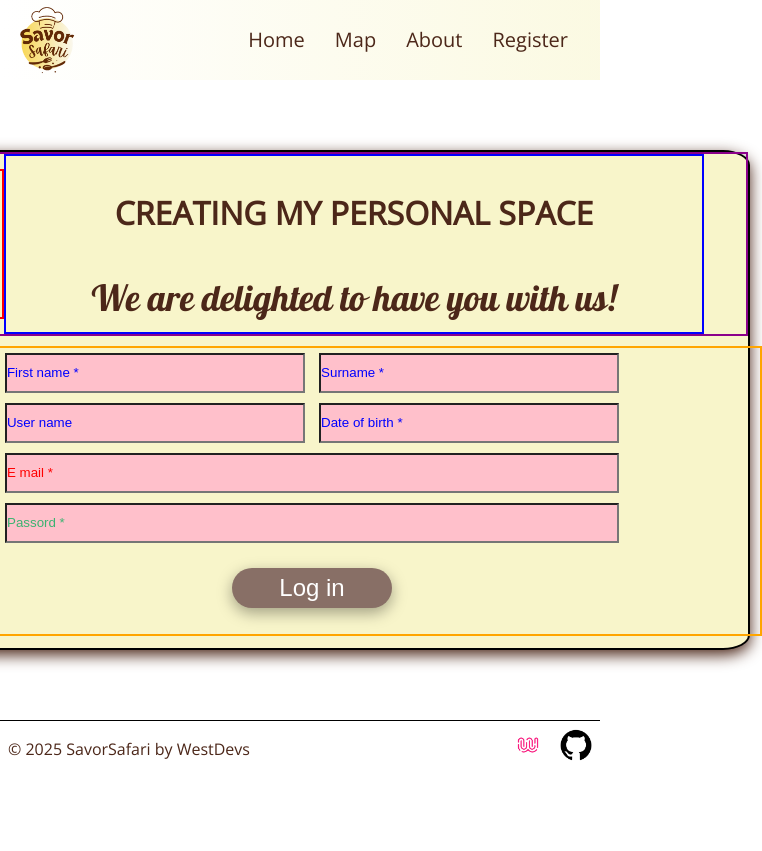
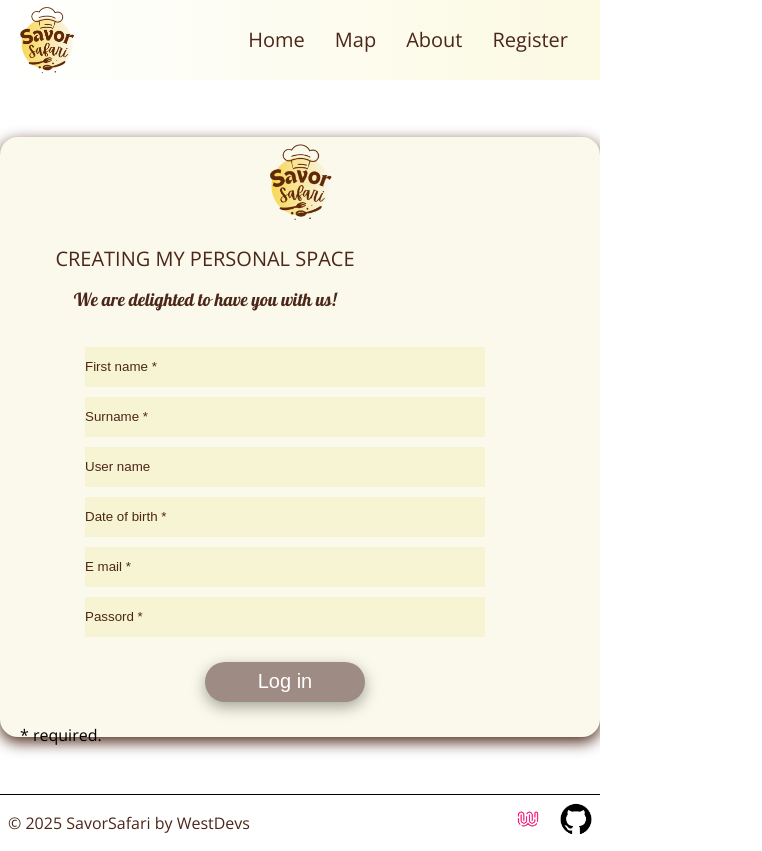
Before and after one commit to wildcodeschool-2025-03/JS-WestDevs-P2-SavorSafari, a React (Vite) app in the folder client/: page /create-User-Space in a window 600 px wide. Shown: the whole page, 762 px wide, since content can reach past the window. Before the commit the page ends 800 px from the top, so only its background shows below. Built offline with nearby package versions, Linux system fonts and the light colour scheme.

Commit message:
finish page create user space

```diff
--- a/client/src/App.css
+++ b/client/src/App.css
@@ -23,7 +23,7 @@
 :root {
   --light-text-color: rgba(76, 39, 25, 1);
   --light-bg-bloc-color: rgba(248, 245, 202, 0.54);
-  --light-bg-bloc-color-100: rgba(248, 245, 202, 1);
+  --light-bg-bloc-color-100: hsl(55, 68%, 86%);
   --light-border-bloc-color: rgba(76, 39, 25, 1);
   --font-family-body: "Open Sans", sans-serif;
   --font-family-title: "Pattaya", sans-serif;
--- a/client/src/components/CreateUserSpace/CreateUserSpace.css
+++ b/client/src/components/CreateUserSpace/CreateUserSpace.css
@@ -4,64 +4,60 @@
   display: flex;
   justify-content: center;
   align-items: center;
-  flex-basis: 100%;
 }
 
 .create-user-space .formulaire {
-  border: 2px, solid, black;
   border-radius: 3%;
   box-shadow: var(--light-border-bloc-color) 0px 5px 15px 0px;
-  background-color: var(--light-bg-bloc-color-100);
+  background-color: hsl(56, 58%, 95%);
   width: 900px;
   height: 500px;
 }
 
 .create-user-space .head {
-  border: 2px, solid, darkmagenta;
   display: flex;
   flex-direction: row;
 }
 
 .create-user-space .logo {
-  border: 2px, solid, red;
-  height: 150px;
-  width: 150px;
+  height: 130px;
+  width: 130px;
+  margin: 20px, 10px, 10px, 10px;
 }
 .create-user-space #text {
-  border: 2px, solid, blue;
   width: 700px;
   h1 {
-    margin: 30px;
+    margin: 20px;
     color: var(--light-text-color);
-    font-size: 32px;
+    font-size: 28px;
     font-family: var(--font-family-body);
+    font-weight: 400;
   }
   p {
     color: var(--light-text-color);
     font-family: var(--font-family-title);
-    font-size: 36px;
+    font-size: 32px;
   }
 }
 
 .create-user-space .form {
-  border: 2px, solid, orange;
-  width: 900px;
+  width: 850px;
   height: 290px;
   margin: 10px;
+  padding: 10px;
 }
 .create-user-space .log-in {
-  border: 2px, solid, yellow;
   border: none;
   height: 40px;
   width: 160px;
   border-radius: 50px;
   box-shadow: rgba(0, 0, 0, 0.35) 0px 5px 15px;
-  background-color: #886f66;
+  background-color: #9e8b84;
   margin: 20px;
 
   a {
     color: white;
-    font-size: 24px;
+    font-size: 20px;
     text-decoration: none;
   }
 }
@@ -73,7 +69,7 @@
   flex-direction: column;
 }
 .create-user-space #input input {
-  background-color: pink;
+  background-color: hsl(55, 69%, 90%);
   width: 300px;
   height: 40px;
 }
@@ -82,22 +78,150 @@
 #surname,
 #username,
 #date {
-  color: blue;
+  color: var(--light-text-color);
   margin: 5px;
+  border: none;
 }
 
 .create-user-space #input #mail {
   width: 614px;
-  color: red;
+  color: var(--light-text-color);
   margin: 5px;
+  border: none;
 }
 
 .create-user-space #input #password {
   width: 614px;
   margin: 5px;
-  color: mediumseagreen;
+  color: var(--light-text-color);
+  border: none;
 }
 
 .create-user-space .form p {
   text-align: left;
 }
+
+@media screen and (max-width: 600px) {
+  /*MOBILE*/
+  .create-user-space {
+    display: grid;
+    grid-template-rows: 0.8 fr repeat(4, 1fr);
+    height: auto;
+  }
+  .create-user-space .formulaire {
+    margin: 15px;
+    align-items: center;
+    justify-content: center;
+    grid-area: 2 / 2 / 5 / 3;
+    width: 280px;
+    height: 670px;
+  }
+  .create-user-space .head {
+    display: flex;
+  }
+  .create-user-space .logo {
+    grid-area: 1 / 2 / 1 / 2;
+    height: 80px;
+    width: 80px;
+    margin: 5px;
+  }
+
+  .create-user-space #text {
+    grid-area: 3 / 2 / 6 / 3;
+    margin: 5px;
+    width: 250px;
+
+    h1 {
+      font-size: 16px;
+      margin: 10px;
+    }
+
+    p {
+      font-size: 16px;
+    }
+  }
+
+  .create-user-space .head {
+    justify-content: center;
+    flex-direction: column;
+  }
+  .create-user-space .form {
+    justify-content: center;
+    grid-area: 1 / 2 / 6 / 1;
+    width: 250px;
+    height: 390px;
+  }
+
+  .create-user-space #input #first-name {
+    width: 150px;
+  }
+  .create-user-space #input #date {
+    width: 150px;
+  }
+  .create-user-space #input #username {
+    width: 150px;
+  }
+  .create-user-space #input #surname {
+    width: 150px;
+  }
+  .create-user-space #input #mail {
+    width: 150px;
+  }
+  .create-user-space #input #password {
+    width: 150px;
+  }
+}
+
+@media screen and (min-width: 600px) and (max-width: 919px) {
+  /*TABLETTE*/
+  .create-user-space {
+    height: auto;
+    display: grid;
+    grid-template-columns: 0.5fr 1fr 0.5fr;
+    grid-template-rows: 0.2fr repeat(3, 1fr) 0.2fr;
+  }
+  .create-user-space .formulaire {
+    grid-area: 2 / 2 / 5 / 3;
+    justify-content: center;
+    width: 600px;
+    height: 600px;
+  }
+
+  .create-user-space #text {
+    grid-area: 3 / 2 / 6 / 3;
+    margin: 5px;
+    width: 400px;
+    h1 {
+      font-size: 20px;
+    }
+
+    p {
+      font-size: 18px;
+    }
+  }
+  .create-user-space .form {
+    justify-content: center;
+    grid-area: 1 / 2 / 6 / 1;
+    width: 550px;
+    height: 390px;
+  }
+
+  .create-user-space #input #first-name {
+    width: 400px;
+  }
+  .create-user-space #input #date {
+    width: 400px;
+  }
+  .create-user-space #input #username {
+    width: 400px;
+  }
+  .create-user-space #input #surname {
+    width: 400px;
+  }
+  .create-user-space #input #mail {
+    width: 400px;
+  }
+  .create-user-space #input #password {
+    width: 400px;
+  }
+}
--- a/client/src/components/CreateUserSpace/CreateUserSpace.tsx
+++ b/client/src/components/CreateUserSpace/CreateUserSpace.tsx
@@ -15,26 +15,43 @@ const CreateUserSpace = () => {
         </article>
 
         <article className="form">
-          <label id="input">
+          <form id="input">
             <input
               id="first-name"
-              name=" First name *"
+              name="First name *"
+              type="text"
               defaultValue="First name *"
             />{" "}
-            <input id="surname" name="Surname *" defaultValue="Surname *" />
+            <input
+              id="surname"
+              name="Surname *"
+              type="text"
+              defaultValue="Surname *"
+            />
             <br />
             <input id="username" name="Username *" defaultValue="User name" />{" "}
             <input
               id="date"
               name="Date of birth *"
+              type="text"
               defaultValue="Date of birth *"
             />
             <br />
-            <input id="mail" name="E mail *" defaultValue="E mail *" />
+            <input
+              id="mail"
+              name="E mail *"
+              type="text"
+              defaultValue="E mail *"
+            />
             <br />
-            <input id="password" name="Password *" defaultValue="Passord *" />
+            <input
+              id="password"
+              name="Password *"
+              type="text"
+              defaultValue="Passord *"
+            />
             <br />
-          </label>
+          </form>
           <button className="log-in" type="button">
             <Link to="/user space"> Log in</Link>
           </button>
```
